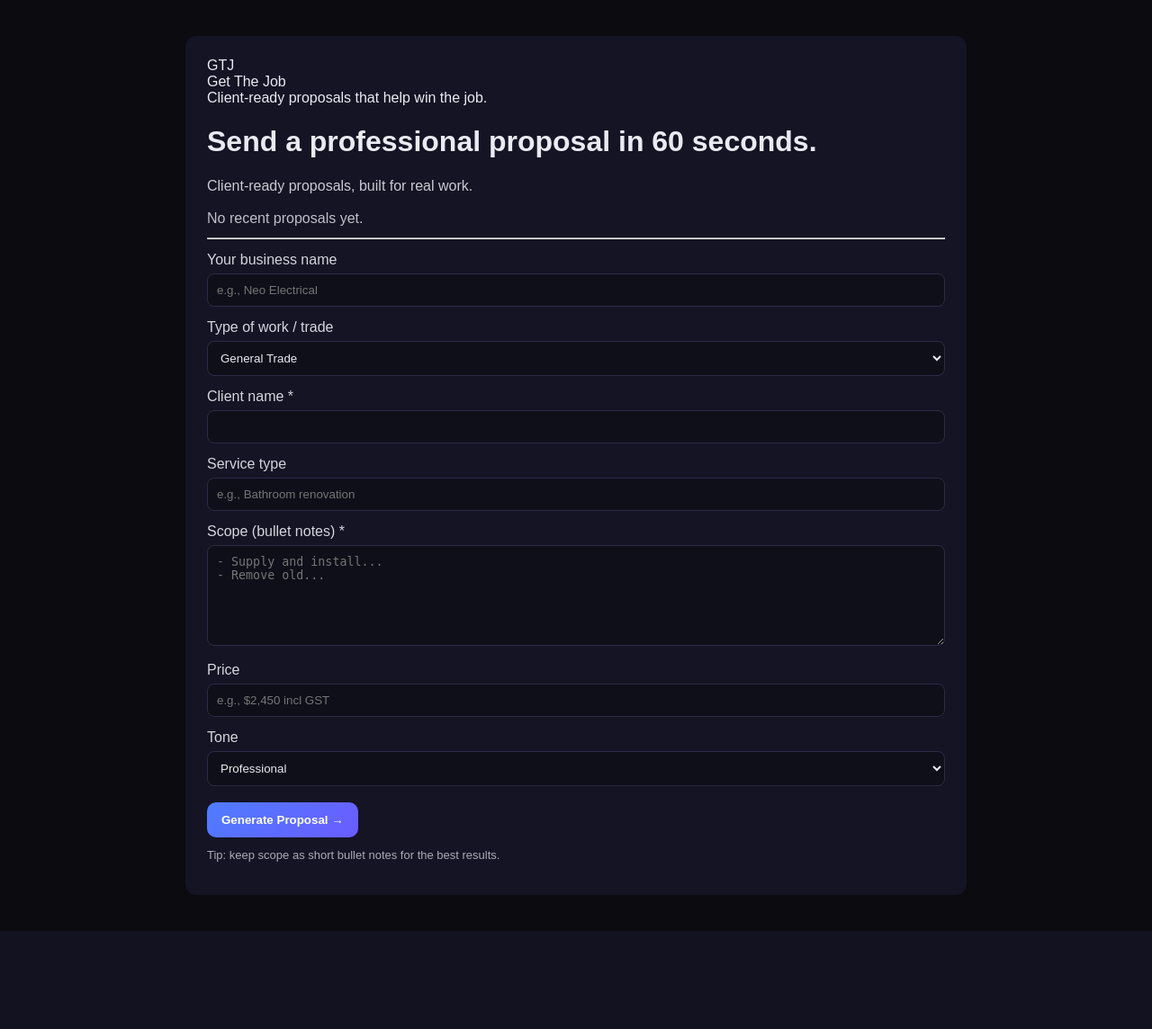
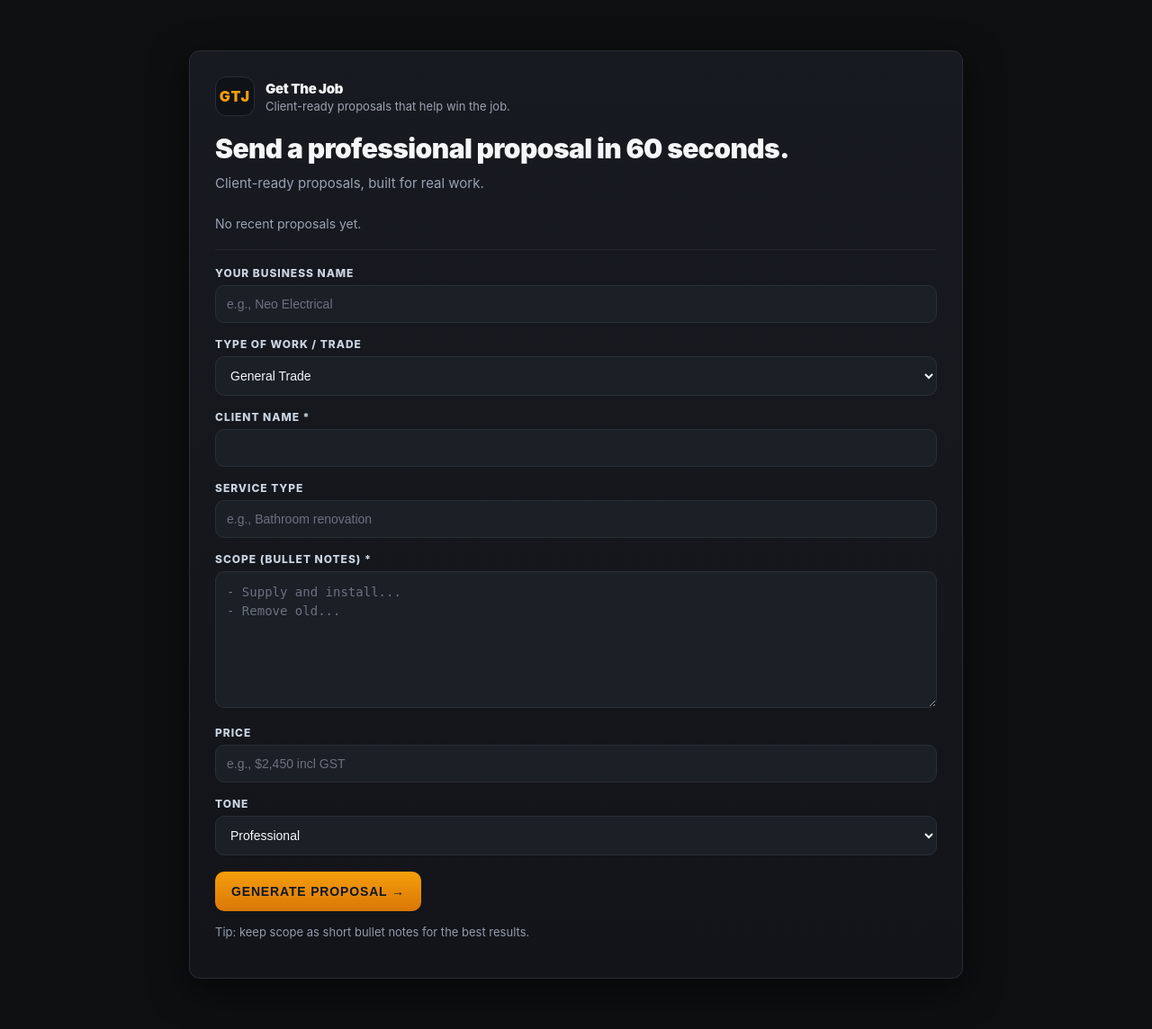
Before and after one commit to Voyaga/proposal60, a Flask app: page / in a window 1280 px wide. Shown: the whole page at 90% size. Before the commit the page ends 1035 px from the top, so only its background shows below. Run offline with Flask 3, Linux system fonts and the light colour scheme.

Commit message:
Add files via upload

```diff
--- a/static/style.css
+++ b/static/style.css
@@ -1,120 +1,328 @@
-/* Base layout */
-body {
-  margin: 0;
-  font-family: Arial, sans-serif;
-  background: #0b0b10;
-  color: #eaeaf2;
+/* =========================
+   Get The Job – BLACKSTEEL
+   (single-file theme)
+   ========================= */
+
+:root{
+  /* Core */
+  --bg: #0e0f11;
+  --panel: #14171c;
+  --panel-2: #1b1f26;
+  --panel-3: #101217;
+
+  --border: #2a2e36;
+  --border-soft: rgba(42,46,54,.7);
+
+  --text: #f5f7fa;
+  --muted: #9aa3b2;
+
+  /* Brand */
+  --accent: #f59e0b;        /* industrial amber */
+  --accent-dark: #d97706;
+  --accent-soft: rgba(245,158,11,.15);
+
+  --danger: #ef4444;
+  --danger-soft: rgba(239,68,68,.14);
+
+  /* Radius & Shadow */
+  --r-lg: 12px;
+  --r-md: 10px;
+  --r-sm: 8px;
+
+  --shadow: 0 12px 40px rgba(0,0,0,.6);
+
+  /* Layout */
+  --maxw: 860px;
 }
 
-/* Main container */
-.wrap {
-  max-width: 820px;
-  margin: 40px auto;
-  padding: 24px;
-  background: #141424;
-  border-radius: 12px;
+/* Reset-ish */
+*{ box-sizing: border-box; }
+
+html, body{
+  margin: 0;
+  padding: 0;
+  background: var(--bg);
+  color: var(--text);
+  font-family: Inter, system-ui, -apple-system, Segoe UI, Roboto, Arial, sans-serif;
 }
 
-/* Headings + small copy */
-.subhead {
-  opacity: 0.85;
-  margin-top: 8px;
+a{ color: inherit; }
+
+/* Layout container */
+.wrap{
+  max-width: var(--maxw);
+  margin: 56px auto;
+  padding: 28px;
+  background: linear-gradient(180deg, #171a20, #121419);
+  border: 1px solid var(--border);
+  border-radius: var(--r-lg);
+  box-shadow: var(--shadow);
+}
+
+/* Brand header */
+.brand{
+  display: flex;
+  align-items: center;
+  gap: 12px;
   margin-bottom: 18px;
 }
 
-.fineprint {
-  margin-top: 12px;
-  opacity: 0.7;
+.brand-mark{
+  width: 44px;
+  height: 44px;
+  display: grid;
+  place-items: center;
+  border-radius: 12px;
+  background: #0f1217;
+  border: 1px solid var(--border);
+  color: var(--accent);
+  font-weight: 900;
+  letter-spacing: .08em;
+  text-transform: uppercase;
+}
+
+.brand-name{
+  font-weight: 900;
+  letter-spacing: -0.02em;
+  font-size: 15px;
+}
+
+.brand-tag{
+  margin-top: 2px;
+  color: var(--muted);
   font-size: 13px;
 }
 
-/* Form elements */
-label {
-  display: block;
-  margin-top: 14px;
-  opacity: 0.9;
+/* Headings */
+h1{
+  margin: 0;
+  font-size: 30px;
+  font-weight: 900;
+  letter-spacing: -0.02em;
 }
 
-input,
-textarea,
-select {
+.subhead{
+  margin: 10px 0 22px;
+  color: var(--muted);
+  font-size: 15px;
+  line-height: 1.5;
+}
+
+/* Helper text (used in preview.html) */
+.helper{
+  margin: 10px 0 18px;
+  color: var(--muted);
+  font-size: 14px;
+  line-height: 1.5;
+}
+
+/* Form elements */
+label{
+  display: block;
+  margin-top: 16px;
+  font-size: 12px;
+  font-weight: 800;
+  text-transform: uppercase;
+  letter-spacing: .08em;
+  color: #cbd5e1;
+}
+
+input, textarea, select{
   width: 100%;
   margin-top: 6px;
-  padding: 10px;
-  border-radius: 8px;
-  border: 1px solid #2b2b46;
-  background: #0f0f1a;
-  color: #eaeaf2;
-  box-sizing: border-box;
+  padding: 12px 12px;
+  background: var(--panel-2);
+  border: 1px solid var(--border);
+  border-radius: var(--r-md);
+  color: var(--text);
+  font-size: 14px;
 }
 
-/* Buttons */
-button,
-a.btn {
-  display: inline-block;
-  margin-top: 18px;
-  padding: 12px 16px;
-  border: none;
-  border-radius: 10px;
-  cursor: pointer;
-  text-decoration: none;
-  font-weight: 600;
-  background: linear-gradient(135deg, #4f7cff, #6a5cff);
-  color: #fff;
+textarea{
+  min-height: 130px;
+  resize: vertical;
+  line-height: 1.5;
 }
 
-button:hover,
-a.btn:hover {
-  opacity: 0.9;
+input::placeholder, textarea::placeholder{
+  color: #6b7280;
 }
 
-button:disabled {
-  opacity: 0.6;
+input:focus, textarea:focus, select:focus{
+  outline: none;
+  border-color: var(--accent);
+  box-shadow: 0 0 0 3px var(--accent-soft);
+}
+
+/* Buttons & links */
+button, .btn{
+  appearance: none;
+  border: none;
+  cursor: pointer;
+
+  margin-top: 18px;
+  padding: 14px 18px;
+
+  border-radius: var(--r-md);
+
+  background: linear-gradient(180deg, var(--accent), var(--accent-dark));
+  color: #111827;
+
+  font-size: 14px;
+  font-weight: 900;
+  letter-spacing: .06em;
+  text-transform: uppercase;
+
+  display: inline-flex;
+  align-items: center;
+  justify-content: center;
+  gap: 8px;
+
+  text-decoration: none;
+  user-select: none;
+}
+
+button:hover, .btn:hover{
+  filter: brightness(1.05);
+}
+
+button:disabled{
+  opacity: .55;
   cursor: not-allowed;
 }
 
-button.secondary {
-  background: #0f0f1a;
-  border: 1px solid #2b2b46;
-  color: #eaeaf2;
+/* Secondary button */
+.btn.secondary,
+button.secondary{
+  background: transparent;
+  color: var(--text);
+  border: 1px solid var(--border);
 }
 
-/* Proposal preview */
-pre {
-  white-space: pre-wrap;
-  padding: 16px;
-  margin-top: 12px;
-  border-radius: 10px;
-  border: 1px solid #2b2b46;
-  background: #0f0f1a;
+.btn.secondary:hover,
+button.secondary:hover{
+  background: rgba(245,158,11,.08);
+  border-color: rgba(245,158,11,.35);
+  filter: none;
 }
 
-/* Actions row */
-.actions {
-  display: flex;
-  align-items: center;
-  gap: 12px;
-  margin-bottom: 12px;
-  flex-wrap: wrap;
+/* Text links */
+a.link{
+  color: var(--accent);
+  font-weight: 800;
+  text-decoration: none;
+  padding: 10px 2px;
 }
 
-a.link {
-  color: #9bd;
-  text-decoration: none;
-  padding: 10px 0;
+a.link:hover{
+  text-decoration: underline;
+}
+
+/* Accessible focus */
+button:focus-visible,
+.btn:focus-visible,
+a.link:focus-visible,
+input:focus-visible,
+textarea:focus-visible,
+select:focus-visible{
+  outline: none;
+  box-shadow: 0 0 0 3px var(--accent-soft);
+  border-color: var(--accent);
 }
 
 /* Notices */
-.notice {
-  margin-bottom: 16px;
-  padding: 12px;
-  border-radius: 8px;
-  border: 1px solid #2b2b46;
-  background: #1c1c2f;
+.notice{
+  padding: 14px 16px;
+  margin: 16px 0 18px;
+  background: #1c1f26;
+  border: 1px solid var(--border-soft);
+  border-left: 4px solid var(--accent);
+  border-radius: var(--r-sm);
+  font-size: 14px;
+  line-height: 1.45;
 }
 
-/* Helper line on preview */
-.helper {
-  opacity: 0.8;
-  margin: 0 0 12px 0;
+.notice strong{
+  display: inline-block;
+  margin-bottom: 4px;
 }
+
+/* Optional variants if you ever want them */
+.notice.danger{
+  border-left-color: var(--danger);
+  background: linear-gradient(180deg, rgba(239,68,68,.10), rgba(28,31,38,.9));
+}
+
+/* Actions row (preview.html uses this) */
+.actions{
+  display: flex;
+  gap: 12px;
+  align-items: center;
+  flex-wrap: wrap;
+  margin: 12px 0 14px;
+}
+
+/* Make the <form> inside .actions not act like a block and ruin spacing */
+.actions form{
+  display: inline;
+  margin: 0;
+}
+
+/* Proposal preview block */
+pre{
+  margin-top: 14px;
+  padding: 18px;
+  background: var(--panel-3);
+  border: 1px solid var(--border);
+  border-radius: var(--r-md);
+
+  font-size: 14px;
+  line-height: 1.65;
+
+  white-space: pre-wrap;
+  overflow-wrap: anywhere;
+  word-break: break-word;
+
+  font-family: ui-monospace, SFMono-Regular, Menlo, Monaco, Consolas,
+               "Liberation Mono", "Courier New", monospace;
+}
+
+/* Small utility (optional, harmless) */
+hr{
+  border: 0;
+  border-top: 1px solid var(--border);
+  margin: 18px 0;
+  opacity: .7;
+}
+
+/* Mobile */
+@media (max-width: 720px){
+  .wrap{
+    margin: 24px 12px;
+    padding: 20px;
+  }
+
+  h1{
+    font-size: 24px;
+  }
+
+  .subhead{
+    font-size: 14px;
+  }
+
+  .actions > *{
+    width: 100%;
+  }
+
+  button, .btn{
+    width: 100%;
+  }
+}
+
+.fineprint{
+  margin-top: 14px;
+  color: var(--muted);
+  font-size: 13px;
+  line-height: 1.5;
+  opacity: .95;
+}
```
